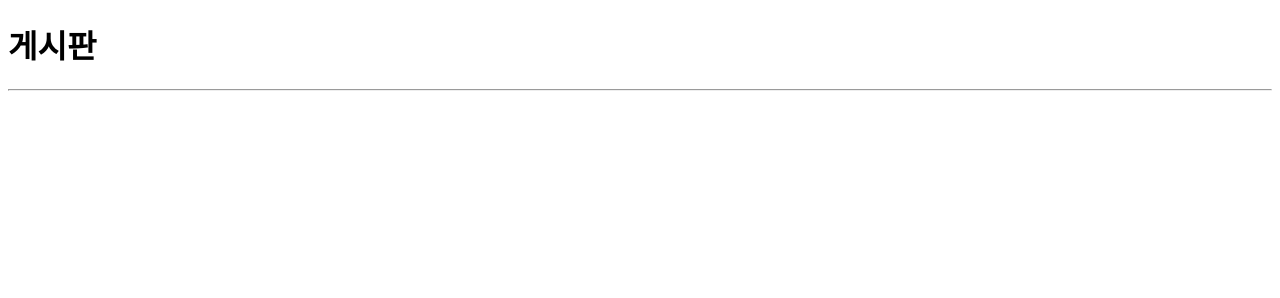
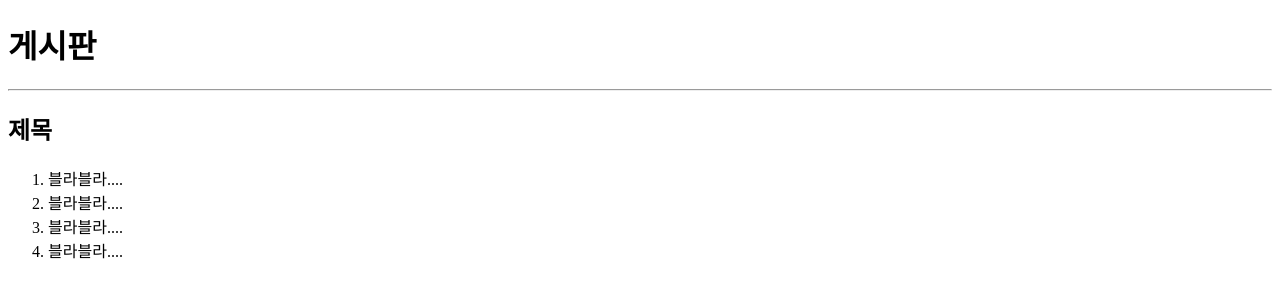
Before and after one commit to edutak/edutak.github.io, a plain HTML site: page board.html in a window 1280 px wide. Drawn offline with Linux system fonts and the light colour scheme.

Commit message:
게시판 목록 완성

```diff
--- a/board.html
+++ b/board.html
@@ -11,6 +11,13 @@
 <body>
   <h1>게시판</h1>
   <hr>
+  <h2>제목</h2>
+  <ol>
+    <li>블라블라....</li>
+    <li>블라블라....</li>
+    <li>블라블라....</li>
+    <li>블라블라....</li>
+  </ol>
 </body>
 
 </html>
```
